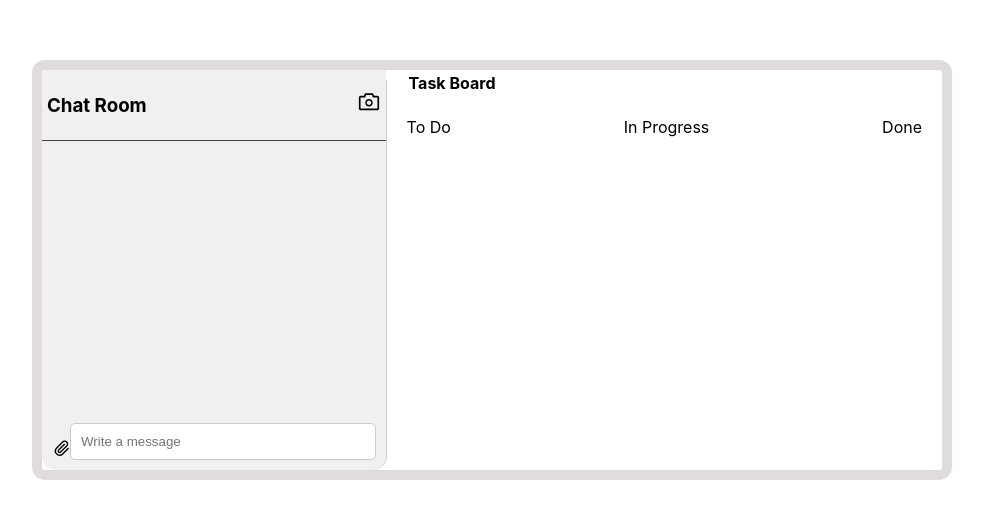
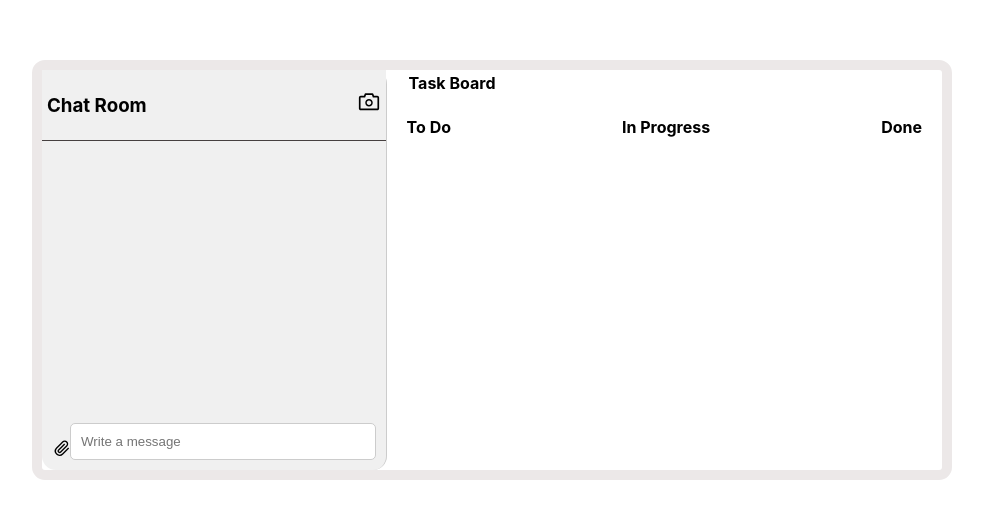
Before and after one commit to priyanshuuranjan/My-Ways-, a React (Create React App) app: page /dashboard in a window 1280 px wide. Shown: the part 140-658 px from the top of the page, without its empty margins (148-1131 px from the left). Built offline with nearby package versions, Linux system fonts and the light colour scheme.

Commit message:
All done final commit

```diff
--- a/src/components/Dashboard.css
+++ b/src/components/Dashboard.css
@@ -1,6 +1,6 @@
 .card {
     display: flex;
-    border: 10px solid rgb(224, 220, 220); /* Change the border color to black and adjust thickness if needed */
+    border: 10px solid rgb(236, 232, 232); /* Change the border color to black and adjust thickness if needed */
     width: 900px;
     height: 400px;
     margin: 0 auto;
@@ -56,6 +56,8 @@ input[type="text"] {
   flex: 60%;
   padding: 20px;
   margin-top: -40px;
+  font-weight: bold;
+
 }
 
 .task-board {
```
